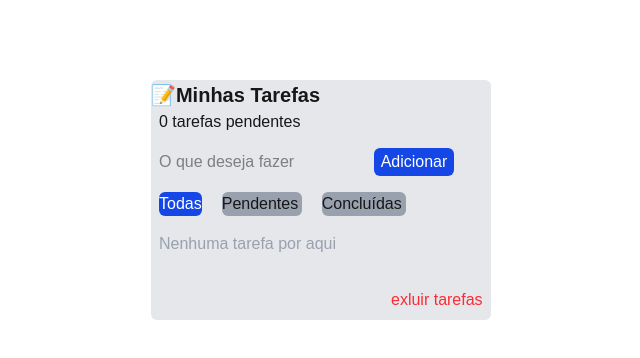
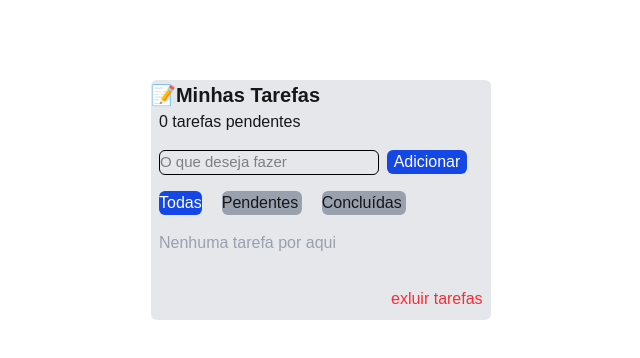
Before and after one commit to davidcontadecursoeusoprofissio-cybe/meu-app-david23-11-2026, a Next.js app: page /Tarefas in a window 1280 px wide. Shown: the top 358 px of the page, without its empty margins (249-889 px from the left). Built offline with nearby package versions, Linux system fonts and the light colour scheme.

Commit message:
atualiza

```diff
--- a/app/Tarefas/page.jsx
+++ b/app/Tarefas/page.jsx
@@ -4,8 +4,8 @@ export default function Tarefas(){
             <h1 className="text-[20px] font-bold">📝Minhas Tarefas</h1>
             <p className="ms-2">0 tarefas pendentes</p>
                 <div>
-        <input type="text" placeholder="O que deseja fazer" className="ms-2 mt-4" />
-        <button className="bg-blue-700  text-white ms-2 h-7 w-20 rounded-md cursor-pointer">Adicionar</button>
+        <input type="text" placeholder="O que deseja fazer" className="ms-2 mt-4 border border-black rounded-md text-[15px] w-55" />
+        <button className="bg-blue-700  text-white ms-2  h-6 w-20 rounded-md cursor-pointer ">Adicionar</button>
         <>
             <nav >
                 <ul className="flex gap-5 mt-4">
```
